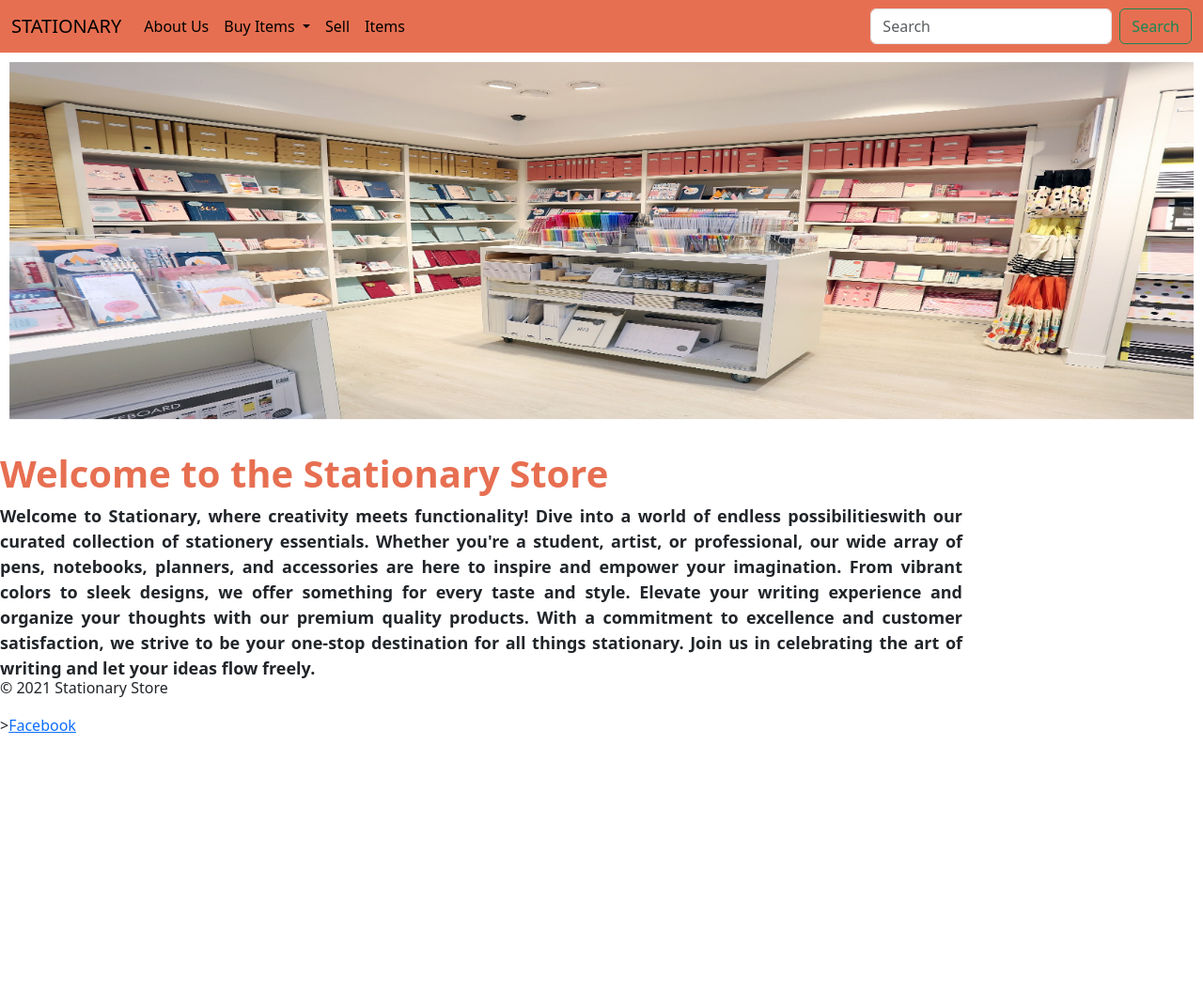
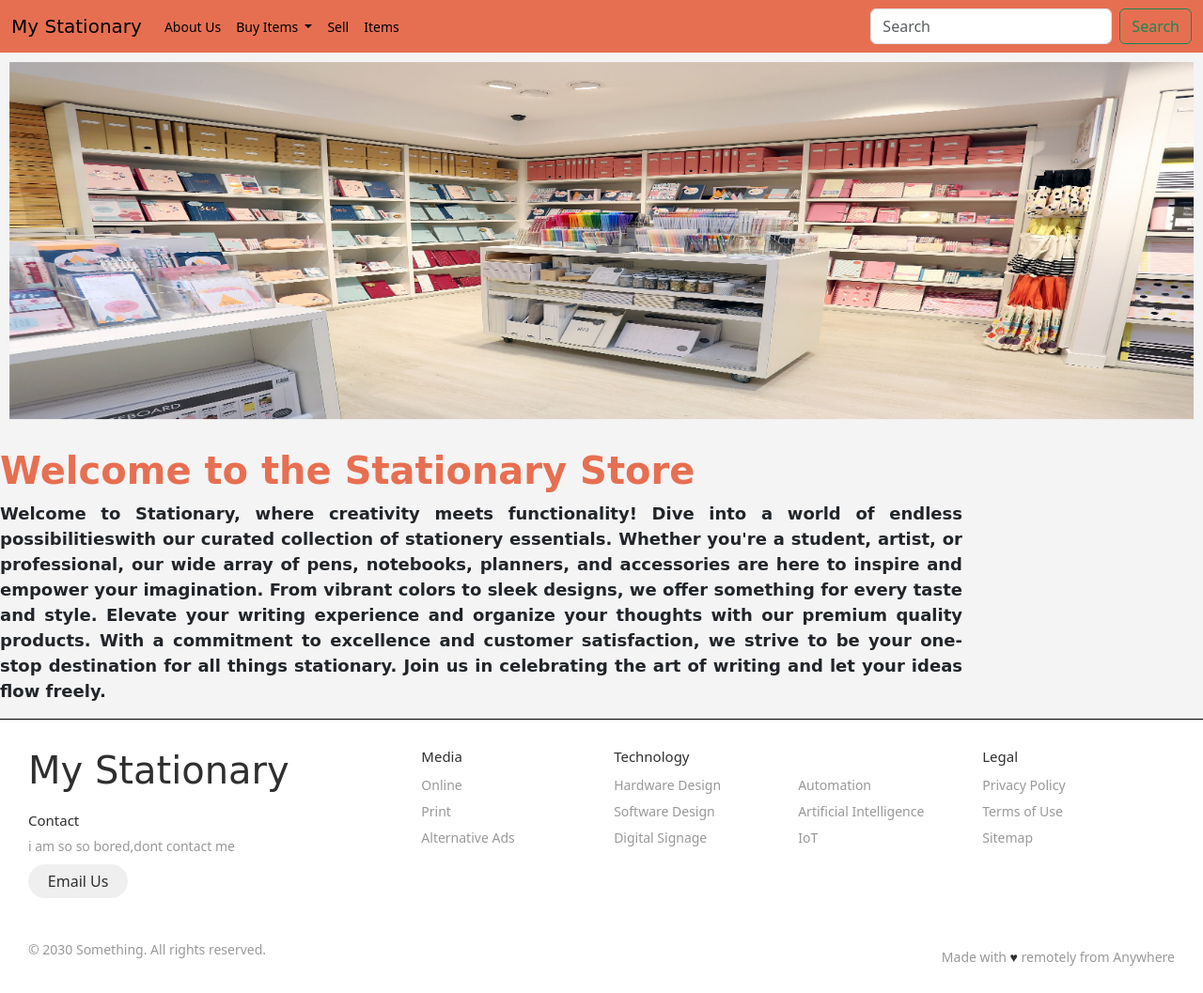
Before and after one commit to PrabalAryal/stationary_websit_with_django, a Django app: template stationary/templates/home.html in a window 1280 px wide. Shown: the whole page at 94% size. Before the commit the page ends 780 px from the top, so only its background shows below. Run offline with Django 3.2, Linux system fonts and the light colour scheme; the template is opened without the code that fills it, so the values that code supplies are empty.

Commit message:
added footers

```diff
--- a/stationary/templates/base.html
+++ b/stationary/templates/base.html
@@ -1,26 +1,173 @@
 <!DOCTYPE html>
 <html lang="en">
   <head>
-    <meta charset="utf-8" />
-    <meta name="viewport" content="width=device-width, initial-scale=1" />
-    <title>{%block title%}{%endblock title%} Stationary website</title>
+    <meta charset="UTF-8" />
+    <meta name="viewport" content="width=device-width, initial-scale=1.0" />
+    <title>{% block title %}{% endblock title %} Stationary website</title>
     <link
       href="https://cdn.jsdelivr.net/npm/bootstrap@5.3.3/dist/css/bootstrap.min.css"
       rel="stylesheet"
       integrity="sha384-QWTKZyjpPEjISv5WaRU9OFeRpok6YctnYmDr5pNlyT2bRjXh0JMhjY6hW+ALEwIH"
       crossorigin="anonymous"
     />
+    <style>
+      *,
+      *:before,
+      *:after {
+        box-sizing: border-box;
+      }
 
-    <style>
+      html {
+        font-size: 100%;
+      }
+
       body {
+        font-family: acumin-pro, system-ui, sans-serif;
+        margin: 0;
+        display: grid;
+        grid-template-rows: auto 1fr auto;
+        font-size: 14px;
+        background-color: #f4f4f4;
+        align-items: start;
+        min-height: 100vh;
+      }
+
+      .footer {
+        display: flex;
+        flex-flow: row wrap;
+        padding: 30px 30px 20px 30px;
+        color: #2f2f2f;
         background-color: white;
+        border-top: 1px solid black;
+      }
+
+      .footer > * {
+        flex: 1 100%;
+      }
+
+      .footer__addr {
+        margin-right: 1.25em;
+        margin-bottom: 2em;
+      }
+
+      .footer__logo {
+        font-family: "pacifico", cursive;
+        font-weight: 400;
+        {% comment %}
+          text-transform: lowercase;
+      {% endcomment %}
+        tfont-size: 1.5rem;
+      }
+
+      .footer__addr h2 {
+        margin-top: 1.3em;
+        font-size: 15px;
+        font-weight: 400;
+      }
+
+      .nav__title {
+        font-weight: 400;
+        font-size: 15px;
+      }
+
+      .footer address {
+        font-style: normal;
+        color: #999;
+      }
+
+      .footer__btn {
+        display: flex;
+        align-items: center;
+        justify-content: center;
+        height: 36px;
+        max-width: max-content;
+        background-color: rgb(33, 33, 33, 0.07);
+        border-radius: 100px;
+        color: #2f2f2f;
+        line-height: 0;
+        margin: 0.6em 0;
+        font-size: 1rem;
+        padding: 0 1.3em;
+      }
+
+      .footer ul {
+        list-style: none;
+        padding-left: 0;
+      }
+
+      .footer li {
+        line-height: 2em;
+      }
+
+      .footer a {
+        text-decoration: none;
+      }
+
+      .footer__nav {
+        display: flex;
+        flex-flow: row wrap;
+      }
+
+      .footer__nav > * {
+        flex: 1 50%;
+        margin-right: 1.25em;
+      }
+
+      .nav__ul a {
+        color: #999;
+      }
+
+      .nav__ul--extra {
+        column-count: 2;
+        column-gap: 1.25em;
+      }
+
+      .legal {
+        display: flex;
+        flex-wrap: wrap;
+        color: #999;
+      }
+
+      .legal__links {
+        display: flex;
+        align-items: center;
+      }
+
+      .heart {
+        color: #2f2f2f;
+      }
+
+      @media screen and (min-width: 24.375em) {
+        .legal .legal__links {
+          margin-left: auto;
+        }
+      }
+
+      @media screen and (min-width: 40.375em) {
+        .footer__nav > * {
+          flex: 1;
+        }
+
+        .nav__item--extra {
+          flex-grow: 2;
+        }
+
+        .footer__addr {
+          flex: 1 0px;
+        }
+
+        .footer__nav {
+          flex: 2 0px;
+        }
       }
     </style>
   </head>
   <body>
     <nav class="navbar navbar-expand-lg" style="background-color: #e76f51">
       <div class="container-fluid">
-        <a class="navbar-brand" href="http://127.0.0.1:8000/">STATIONARY</a>
+        <a class="footer__logo navbar-brand" href="http://127.0.0.1:8000/"
+          >My Stationary</a
+        >
         <button
           class="navbar-toggler"
           type="button"
@@ -88,12 +235,100 @@
         </div>
       </div>
     </nav>
-<footer style="position:absolute; bottom:0%">
-  <p>&copy; 2021 Stationary Store</p>
-  <p>><a href="https://www.facebook.com/">Facebook</a></p>
 
-  </footer
     {% block body %}{% endblock body %}
+
+    <footer class="footer">
+      <div class="footer__addr">
+        <h1 class="footer__logo">My Stationary</h1>
+
+        <h2>Contact</h2>
+
+        <address>
+          i am so so bored,dont contact me <br />
+
+          <a class="footer__btn" href="mailto:example@gmail.com">Email Us</a>
+        </address>
+      </div>
+
+      <ul class="footer__nav">
+        <li class="nav__item">
+          <h2 class="nav__title">Media</h2>
+
+          <ul class="nav__ul">
+            <li>
+              <a href="#">Online</a>
+            </li>
+
+            <li>
+              <a href="#">Print</a>
+            </li>
+
+            <li>
+              <a href="#">Alternative Ads</a>
+            </li>
+          </ul>
+        </li>
+
+        <li class="nav__item nav__item--extra">
+          <h2 class="nav__title">Technology</h2>
+
+          <ul class="nav__ul nav__ul--extra">
+            <li>
+              <a href="#">Hardware Design</a>
+            </li>
+
+            <li>
+              <a href="#">Software Design</a>
+            </li>
+
+            <li>
+              <a href="#">Digital Signage</a>
+            </li>
+
+            <li>
+              <a href="#">Automation</a>
+            </li>
+
+            <li>
+              <a href="#">Artificial Intelligence</a>
+            </li>
+
+            <li>
+              <a href="#">IoT</a>
+            </li>
+          </ul>
+        </li>
+
+        <li class="nav__item">
+          <h2 class="nav__title">Legal</h2>
+
+          <ul class="nav__ul">
+            <li>
+              <a href="#">Privacy Policy</a>
+            </li>
+
+            <li>
+              <a href="#">Terms of Use</a>
+            </li>
+
+            <li>
+              <a href="#">Sitemap</a>
+            </li>
+          </ul>
+        </li>
+      </ul>
+
+      <div class="legal">
+        <p>&copy; 2030 Something. All rights reserved.</p>
+
+        <div class="legal__links">
+          <span
+            >Made with <span class="heart">♥</span> remotely from Anywhere</span
+          >
+        </div>
+      </div>
+    </footer>
     <script
       src="https://cdn.jsdelivr.net/npm/bootstrap@5.3.3/dist/js/bootstrap.bundle.min.js"
       integrity="sha384-YvpcrYf0tY3lHB60NNkmXc5s9fDVZLESaAA55NDzOxhy9GkcIdslK1eN7N6jIeHz"
--- a/stationary/templates/home.html
+++ b/stationary/templates/home.html
@@ -17,8 +17,8 @@
 <br>
   <div class="content" style="text-align: justify; padding-left: 0%; padding-right: 20%">
     <font color="#e76f51">
-    <h1><b>Welcome to the Stationary Store</b></h1></font>
-    <p><b><font size="4">
+    <h1 class="footer__logo"><b>Welcome to the Stationary Store</b></h1></font>
+    <p class="footer__logo"><b><font size="4">
       Welcome to Stationary, where creativity meets functionality! Dive into a world of endless possibilitieswith our curated collection of stationery essentials. Whether you're a student, artist, or professional, our wide array of pens, notebooks, planners, and accessories are here to inspire and empower your imagination. From vibrant colors to sleek designs, we offer something for every taste and style. Elevate your writing experience and organize your thoughts with our premium quality products. With a commitment to excellence and customer satisfaction, we strive to be your one-stop destination for all things stationary. Join us in celebrating the art of writing and let your ideas flow freely.</b></font>
     </p>
   </div>
--- a/stationary/templates/items.html
+++ b/stationary/templates/items.html
@@ -1,5 +1,5 @@
 {%extends "base.html"%} {%block body%}
-<h1 class="text-center">Items sold</h1>
+<h1 style="center">Items sold</h1>
 <div class="container">
   <table class="table table-striped">
     <thead>
--- a/stationary/templates/sell.html
+++ b/stationary/templates/sell.html
@@ -1,6 +1,8 @@
 {% extends "base.html" %} {% block body %}
 <div class="container">
-  <h1>Sell Stationary Products</h1>
+  <h1 class="footer__logo" style="text-align: center">
+    Sell Stationary Products
+  </h1>
   <form method="POST" action="/sell/">
     {% csrf_token %}
     <div class="form-group">
```
